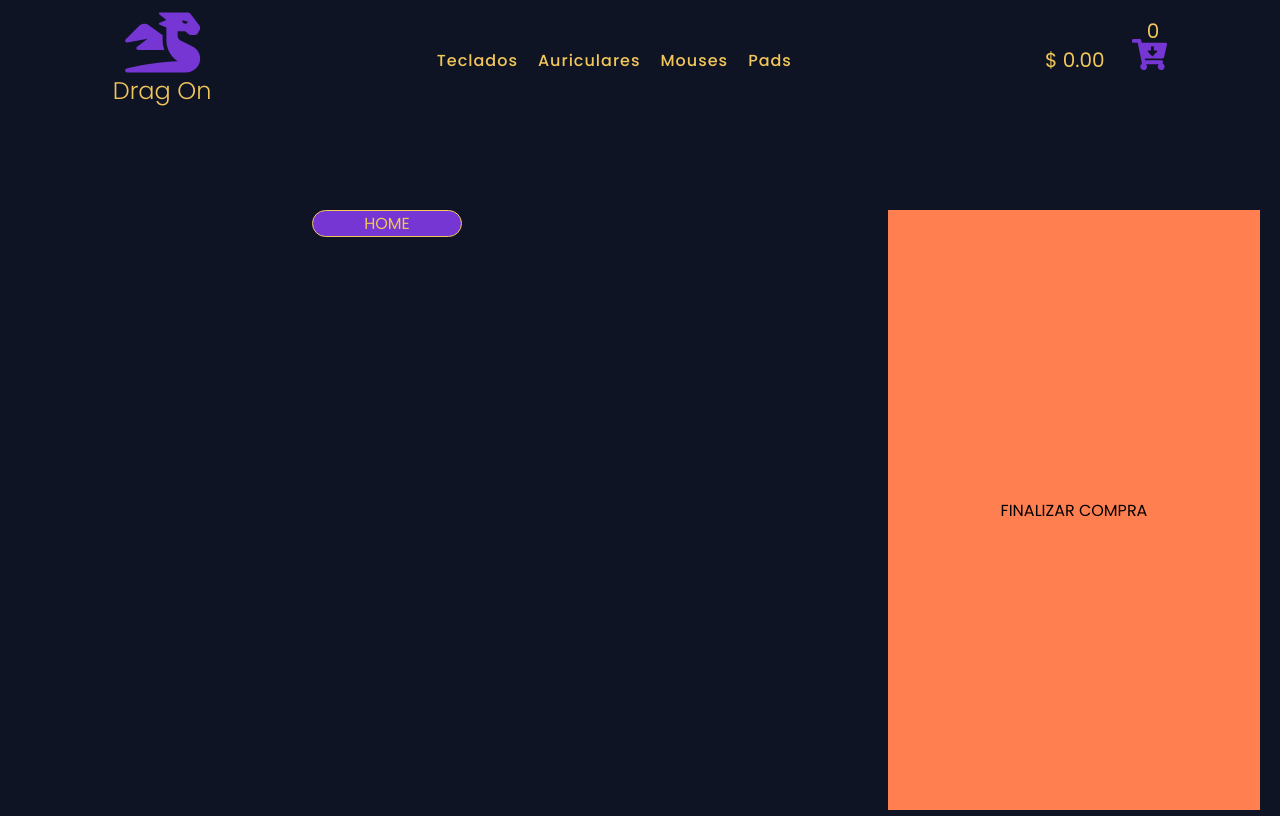
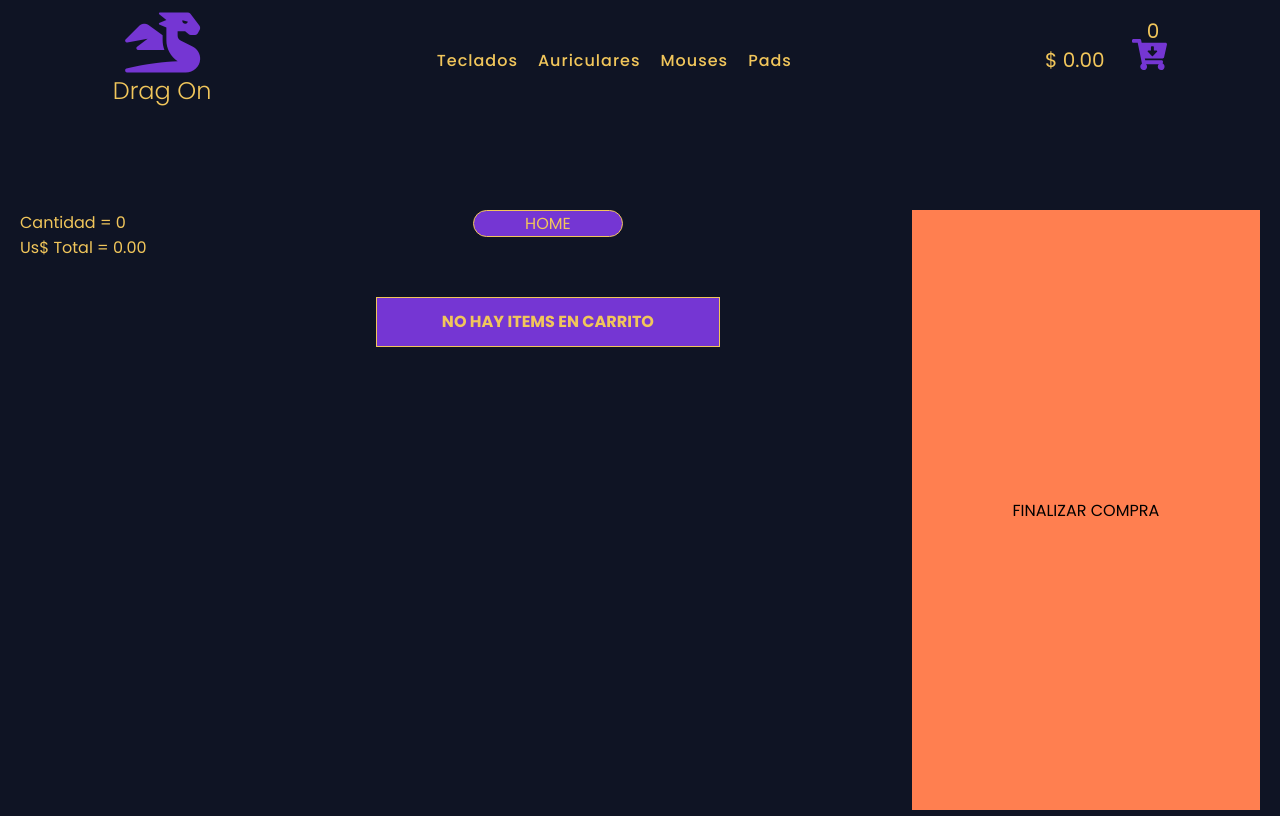
Before and after one commit to SmaelNicolas/ecommerceReact, a React (Create React App) app: page /cart in a window 1280 px wide. Built offline with nearby package versions, Linux system fonts and the light colour scheme.

Commit message:
msj no hay items carrito

```diff
--- a/src/components/ItemOnCartContainer/ItemOnCartContainer.css
+++ b/src/components/ItemOnCartContainer/ItemOnCartContainer.css
@@ -11,6 +11,12 @@
 	justify-content: space-between;
 	align-items: flex-start;
 	gap: 10px;
+}
+
+.ItemOnCartContainerInfo {
+	width: 15%;
+	height: 100%;
+	color: var(--colorTextoAmarillo);
 }
 
 .ItemOnCartContainerList {
@@ -36,6 +42,19 @@
 	text-align: center;
 }
 
+.ItemOnCartContainerListVaciarMensaje {
+	margin: 0 auto;
+	margin-top: 50px;
+	text-align: center;
+	font-weight: bold;
+	width: 50%;
+	height: 50px;
+	line-height: 48px;
+	background-color: var(--colorIconosVioleta);
+	border: 1px solid var(--colorTextoAmarillo);
+	color: var(--colorTextoAmarillo);
+}
+
 @media screen and (max-width: 800px) {
 	.ItemOnCartContainer {
 		flex-direction: column-reverse;
--- a/src/components/ItemOnCartContainer/ItemOnCartContainer.jsx
+++ b/src/components/ItemOnCartContainer/ItemOnCartContainer.jsx
@@ -13,12 +13,26 @@ import { Link } from "react-router-dom";
 function ItemOnCartContainer() {
 	const [carrito, setCarrito] = useContext(CarritoContext);
 	const [loader, setLoader] = useState(true);
+	const [totalProductos, setTotalProductos] = useState(0);
+	const [totalPrecio, setTotalPrecio] = useState(0);
 
 	useEffect(() => {
 		setTimeout(() => {
 			setLoader(false);
 		}, 1500);
 	}, [loader]);
+
+	useEffect(() => {
+		let totalAuxiliar = 0;
+		let precioAuxiliar = 0;
+		carrito.forEach((producto) => {
+			precioAuxiliar += parseFloat(producto.price) * producto.cantidad;
+			totalAuxiliar += producto.cantidad;
+		});
+		precioAuxiliar = precioAuxiliar.toFixed(2);
+		setTotalProductos(totalAuxiliar);
+		setTotalPrecio(precioAuxiliar);
+	});
 
 	function vaciar() {
 		setCarrito([]);
@@ -32,14 +46,27 @@ function ItemOnCartContainer() {
 		return (
 			<>
 				<section className="ItemOnCartContainer">
+					<div className="ItemOnCartContainerInfo">
+						<div className="ItemOnCartContainerInfoCantidad">
+							Cantidad = {totalProductos}
+						</div>
+						<div className="ItemOnCartContainerInfoPrecio">
+							Us$ Total = {totalPrecio}
+						</div>
+					</div>
 					<div className="ItemOnCartContainerList">
 						{isEmpty() ? (
+							<>
 								<Link
 									to="/"
 									className="ItemOnCartContainerListVaciar"
 								>
 									HOME
 								</Link>
+								<div className="ItemOnCartContainerListVaciarMensaje">
+									NO HAY ITEMS EN CARRITO
+								</div>
+							</>
 						) : (
 							<button
 								className="ItemOnCartContainerListVaciar"
@@ -58,7 +85,9 @@ function ItemOnCartContainer() {
 									img={producto.img}
 									title={producto.title}
 									cantidad={producto.cantidad}
-									precio={producto.price * producto.cantidad}
+									precio={(
+										producto.price * producto.cantidad
+									).toFixed(2)}
 								/>
 							</div>
 						))}
```
Lines whose indentation alone changed are shown as unchanged.
